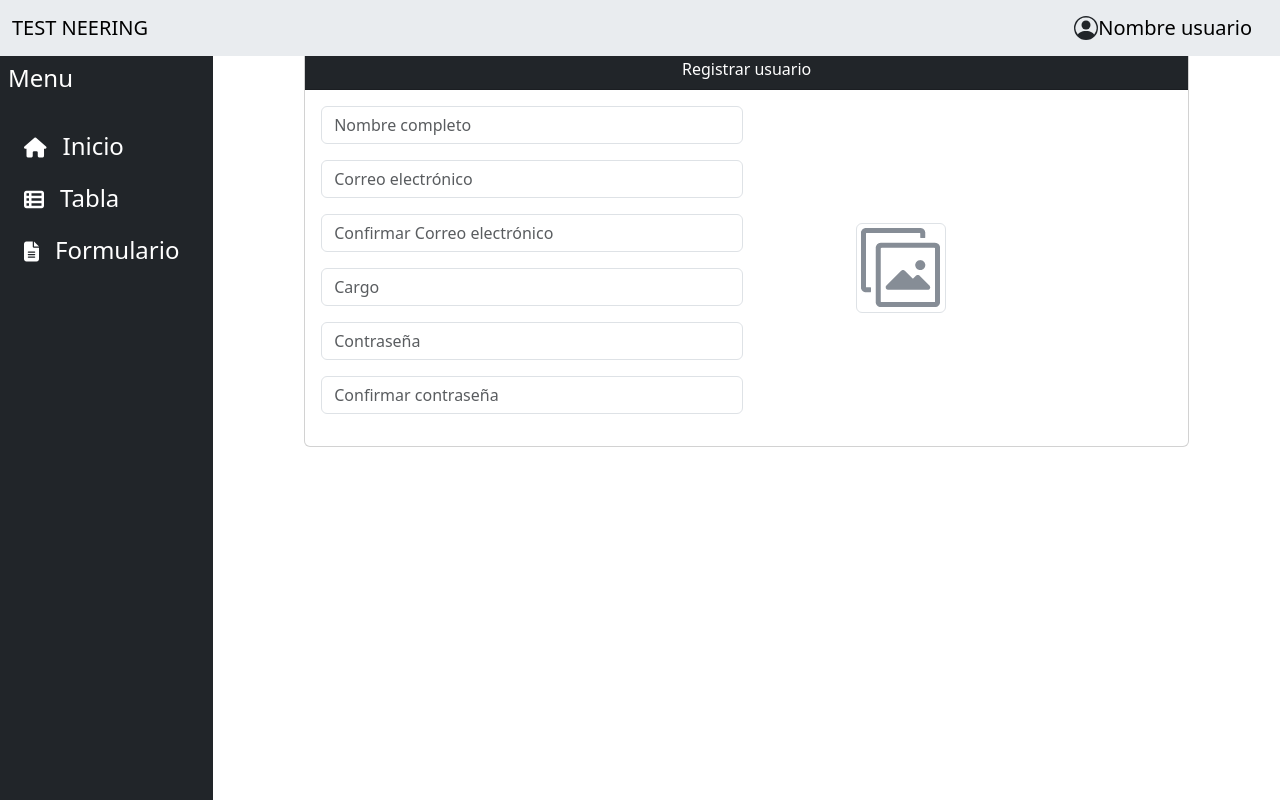
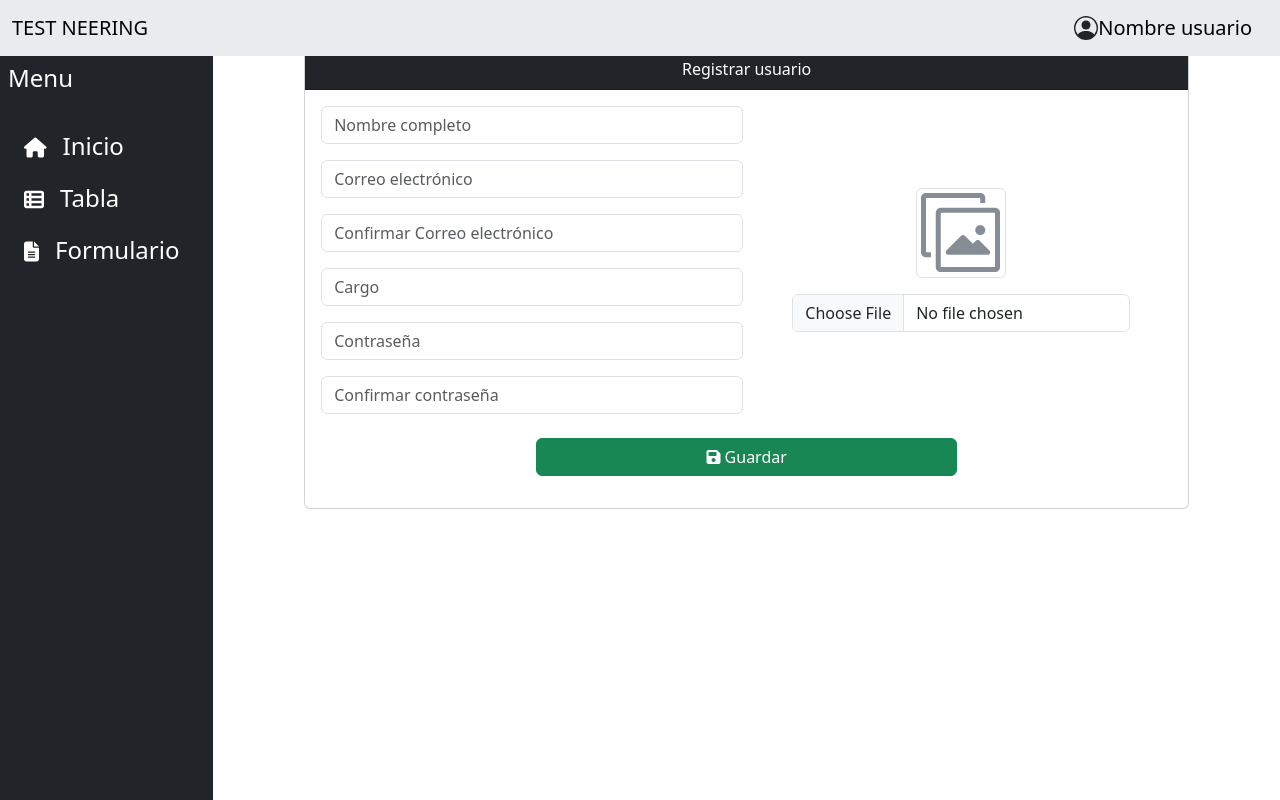
Before and after one commit to bas-clavijo/usuario-vue, a Vue app: page /createUsuario in a window 1280 px wide. Built offline with nearby package versions, Linux system fonts and the light colour scheme.

Commit message:
Se agregan funciones

```diff
--- a/src/views/UsuarioNew.vue
+++ b/src/views/UsuarioNew.vue
@@ -31,11 +31,18 @@
 
             <!-- Columna para la imagen -->
             <div class="col-md-6 d-flex justify-content-center align-items-center">
-              <div class="d-grid gap-2 col-6 mx-auto">
-                <img v-if="this.foto" height="100" :src="this.foto" id="fotoimg" class="img-thumbnail" alt="">
-                <img v-else height="100" :src="require('@/assets/usuario.png')" class="img-thumbnail" id="fotoimg" alt="">
+              <div class="text-center">
+                  <img v-if="this.foto" height="200" :src="this.foto" id="fotoimg" class="img-thumbnail mb-3" alt="">
+                  <img v-else height="200" :src="require('@/assets/usuario.png')" class="img-thumbnail mb-3" id="fotoimg" alt="">
+                  <input type="file" accept="image/png, image/jpeg, image/gif" class="form-control mb-3">
               </div>
-            </div>
+          </div>
+
+          <!--Fila para los botones-->
+          <div class="d-grid col-6 mx-auto mb-3">
+            <button class="btn btn-success"><i class="fa-solid fa-floppy-disk"></i> Guardar</button>
+          </div>
+
           </form>
         </div>
       </div>
```
